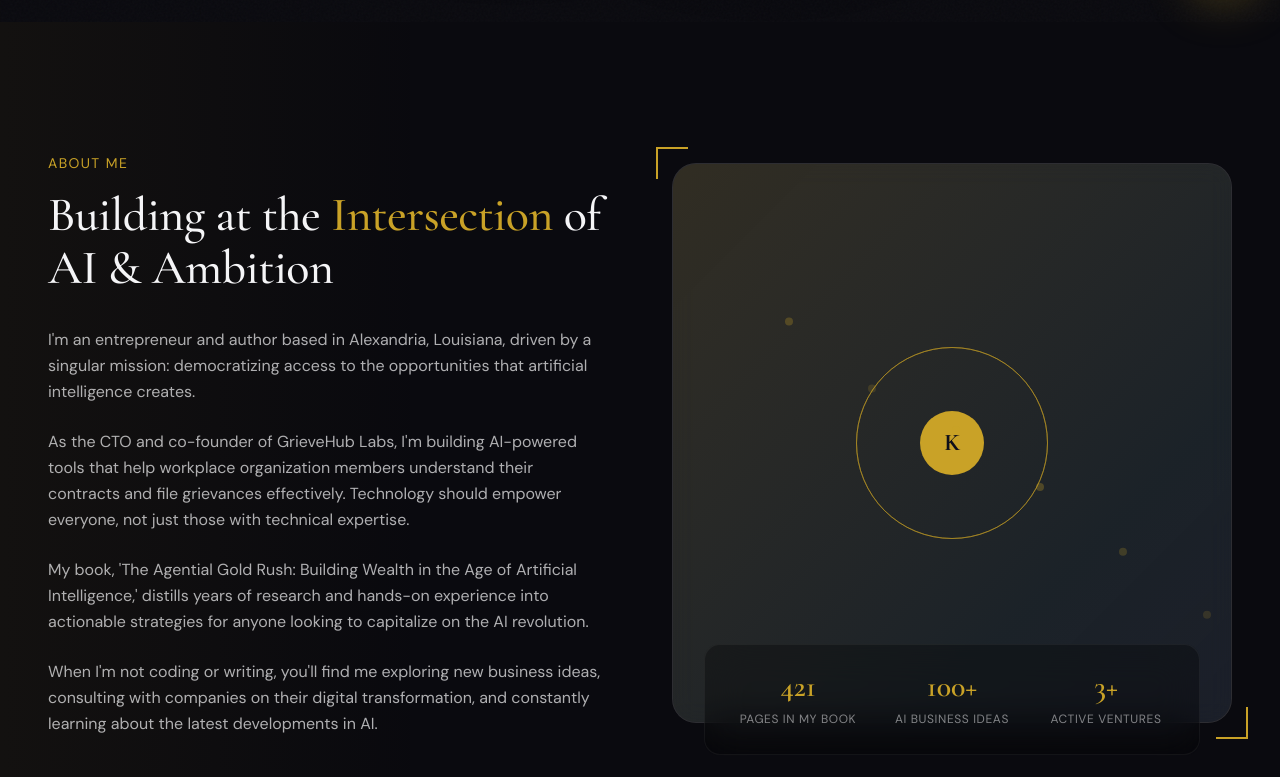
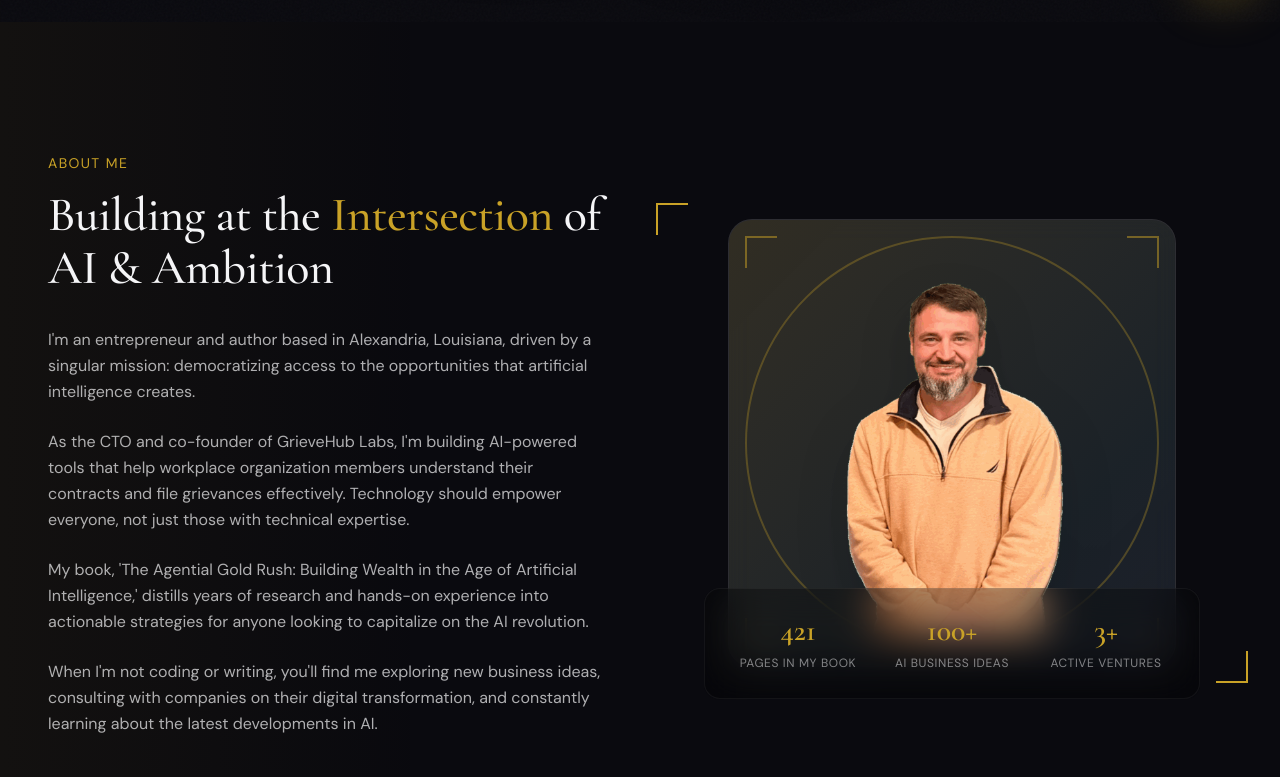
Before and after one commit to kev7n11f/kevindfranklin-site, a Next.js app: page / in a window 1280 px wide. Shown: the part 778-1555 px from the top of the page. Built offline with nearby package versions, Linux system fonts and the light colour scheme.

Commit message:
Update About section with headshot photo

```diff
--- a/src/components/sections/About.tsx
+++ b/src/components/sections/About.tsx
@@ -60,65 +60,43 @@ export default function About() {
               transition={{ duration: 0.8, delay: 0.3 }}
               className="relative"
             >
-              {/* Abstract visual element */}
-              <div className="aspect-square rounded-3xl glass overflow-hidden relative">
+              {/* Headshot with styling */}
+              <div className="aspect-square rounded-3xl glass overflow-hidden relative max-w-md mx-auto">
                 {/* Animated gradient background */}
                 <div
                   className="absolute inset-0 bg-gradient-to-br from-primary/20 via-accent/10 to-secondary animate-gradient-shift"
                   style={{ backgroundSize: "200% 200%" }}
                 />
 
-                {/* Geometric pattern */}
-                <div className="absolute inset-0 flex items-center justify-center">
-                  <div className="relative w-48 h-48">
-                    {/* Concentric circles */}
-                    {[1, 2, 3, 4].map((i) => (
-                      <motion.div
-                        key={i}
-                        initial={{ scale: 0, opacity: 0 }}
-                        animate={isInView ? { scale: 1, opacity: 1 } : {}}
-                        transition={{ duration: 0.8, delay: 0.4 + i * 0.1 }}
-                        className="absolute inset-0 border border-primary/30 rounded-full"
-                        style={{
-                          transform: `scale(${1 + i * 0.3})`,
-                        }}
-                      />
-                    ))}
-
-                    {/* Center element */}
-                    <motion.div
-                      initial={{ scale: 0 }}
-                      animate={isInView ? { scale: 1 } : {}}
-                      transition={{ duration: 0.6, delay: 0.8, type: "spring" }}
-                      className="absolute inset-0 m-auto w-16 h-16 bg-primary rounded-full flex items-center justify-center"
-                    >
-                      <span className="text-secondary-dark font-display font-bold text-2xl">K</span>
-                    </motion.div>
-                  </div>
+                {/* Headshot image */}
+                <div className="absolute inset-0 flex items-center justify-center p-8">
+                  <motion.div
+                    initial={{ scale: 0.8, opacity: 0 }}
+                    animate={isInView ? { scale: 1, opacity: 1 } : {}}
+                    transition={{ duration: 0.8, delay: 0.5 }}
+                    className="relative w-full h-full"
+                  >
+                    <img
+                      src="/images/kevin-headshot.png"
+                      alt="Kevin D. Franklin"
+                      className="w-full h-full object-contain object-center drop-shadow-2xl"
+                    />
+                  </motion.div>
                 </div>
 
-                {/* Floating particles */}
-                <div className="absolute inset-0">
-                  {[...Array(6)].map((_, i) => (
-                    <motion.div
-                      key={i}
-                      className="absolute w-2 h-2 bg-primary/40 rounded-full"
-                      style={{
-                        left: `${20 + (i * 15)}%`,
-                        top: `${30 + (i * 10)}%`,
-                      }}
-                      animate={{
-                        y: [0, -20, 0],
-                        opacity: [0.4, 0.8, 0.4],
-                      }}
-                      transition={{
-                        duration: 3 + i * 0.5,
-                        repeat: Infinity,
-                        delay: i * 0.3,
-                      }}
-                    />
-                  ))}
-                </div>
+                {/* Decorative ring */}
+                <motion.div
+                  initial={{ scale: 0, opacity: 0 }}
+                  animate={isInView ? { scale: 1, opacity: 1 } : {}}
+                  transition={{ duration: 1, delay: 0.6 }}
+                  className="absolute inset-4 border-2 border-primary/30 rounded-full pointer-events-none"
+                />
+
+                {/* Corner accents */}
+                <div className="absolute top-4 left-4 w-8 h-8 border-l-2 border-t-2 border-primary/50" />
+                <div className="absolute top-4 right-4 w-8 h-8 border-r-2 border-t-2 border-primary/50" />
+                <div className="absolute bottom-4 left-4 w-8 h-8 border-l-2 border-b-2 border-primary/50" />
+                <div className="absolute bottom-4 right-4 w-8 h-8 border-r-2 border-b-2 border-primary/50" />
               </div>
 
               {/* Corner accents */}
```
